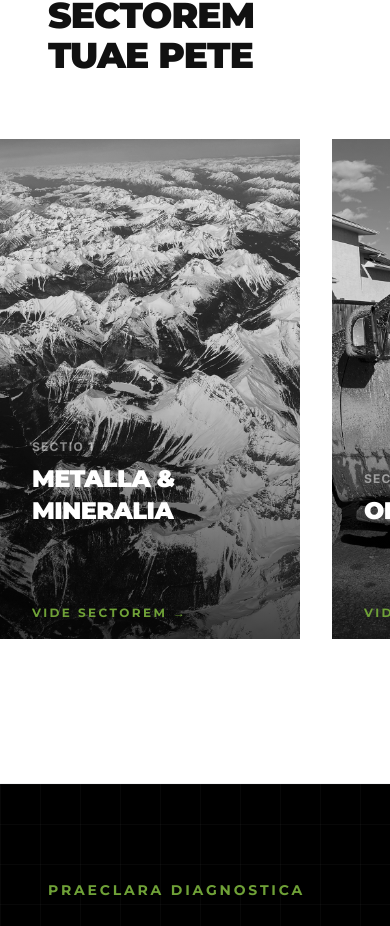
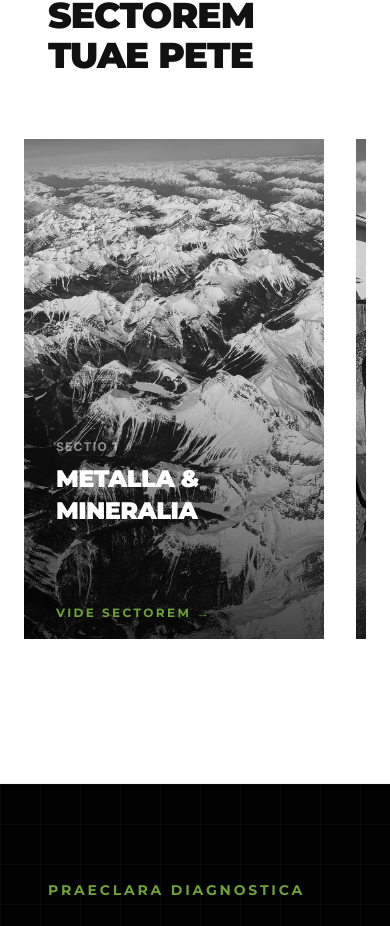
Before and after one commit to mikecorcoran/primac-reliability, a Next.js app: page / in a window 390 px wide. Shown: the part 2510-3436 px from the top of the page. Built offline with nearby package versions, Linux system fonts and the light colour scheme.

Commit message:
Improve sector slider padding

```diff
--- a/components/ServicePathway.tsx
+++ b/components/ServicePathway.tsx
@@ -51,8 +51,8 @@ export const ServicePathway: React.FC = () => {
                     </div>
                 </RevealSection>
 
-                <div className="flex overflow-x-auto pb-12 gap-8 snap-x snap-mandatory scrollbar-hide -mx-6 px-6 md:mx-0 md:px-0">
-                    <div className="shrink-0 w-1.5" aria-hidden />
+                <div className="flex overflow-x-auto pb-12 gap-8 snap-x snap-mandatory scrollbar-hide px-4 sm:px-6 md:px-2">
+                    <div className="shrink-0 w-4 sm:w-5" aria-hidden />
                     {SECTORS.map((sector, index) => (
                         <div
                             key={sector.title}
@@ -85,7 +85,7 @@ export const ServicePathway: React.FC = () => {
                             <div className="absolute inset-0 border-4 border-brand-accent opacity-0 group-hover:opacity-100 transition-opacity duration-300 pointer-events-none" />
                         </div>
                     ))}
-                    <div className="shrink-0 w-1.5" aria-hidden />
+                    <div className="shrink-0 w-4 sm:w-5" aria-hidden />
                 </div>
             </div>
         </section>
```
